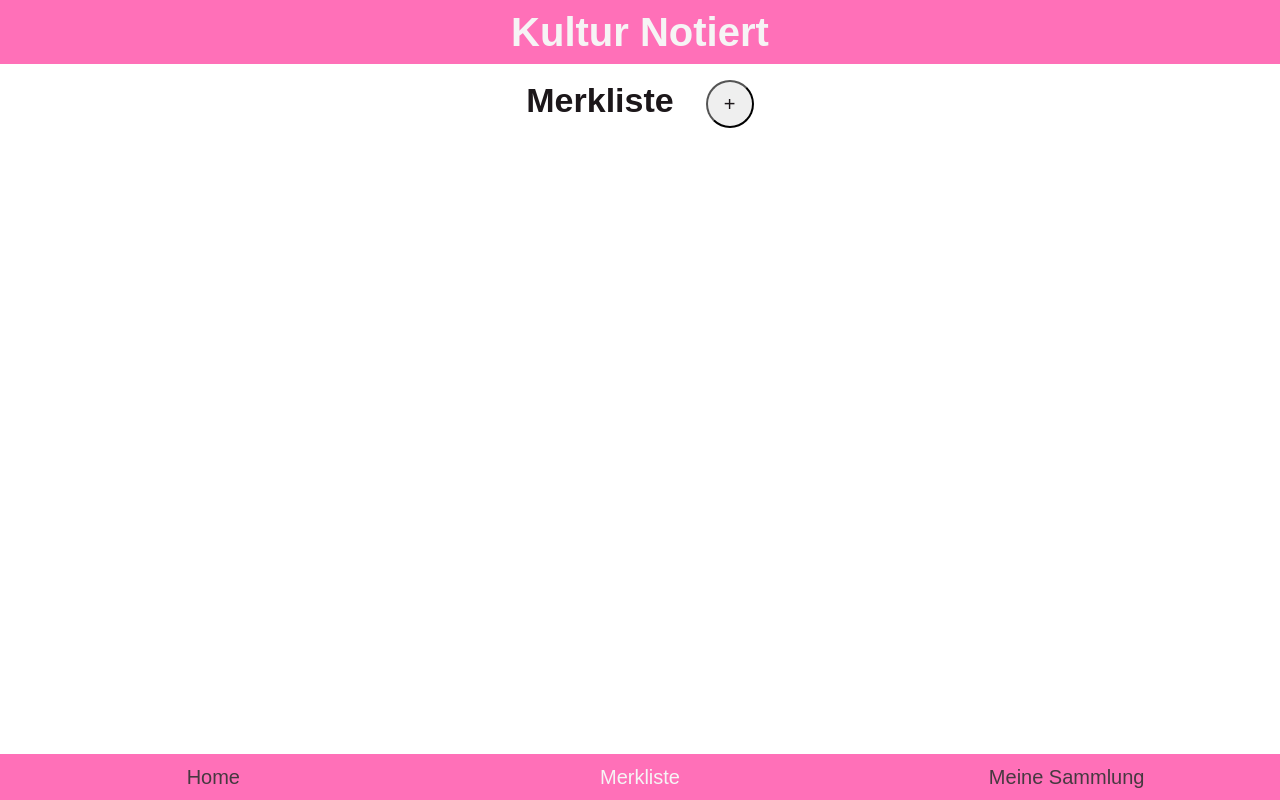
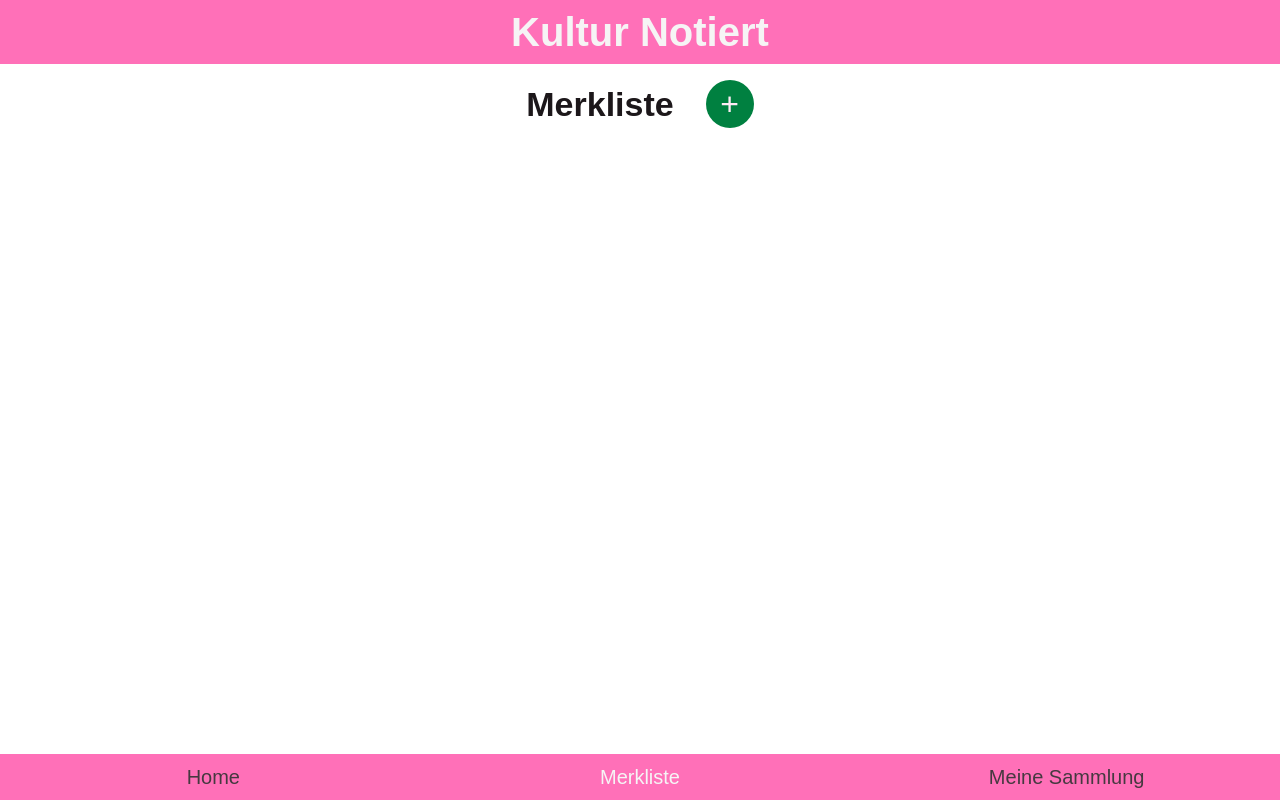
Before and after one commit to felixcanditt/kultur-notiert-vercel, a React (Create React App) app in the folder client/: page /watchlist in a window 1280 px wide. Built offline with nearby package versions, Linux system fonts and the light colour scheme.

Commit message:
minor css changes

```diff
--- a/client/src/components/WatchlistForm.js
+++ b/client/src/components/WatchlistForm.js
@@ -83,7 +83,9 @@ export default function WatchlistForm({
 
   return (
     <Form onKeyDown={handleKeyDown} onSubmit={handleFormSubmission}>
-      <button onClick={handleFormCancelation}>x</button>
+      <button className="closeButton" onClick={handleFormCancelation}>
+        x
+      </button>
       <h3>
         {itemToBeEdited ? 'Eintrag bearbeiten' : 'Neuen Eintrag hinzufügen'}
       </h3>
@@ -144,9 +146,10 @@ const Form = styled.form`
   display: grid;
   gap: 1.5rem;
 
-  button {
+  .closeButton {
     justify-self: end;
-    margin-bottom: -1rem;
+    border: none;
+    font-size: 1.7rem;
   }
 
   h3 {
--- a/client/src/pages/Watchlist.js
+++ b/client/src/pages/Watchlist.js
@@ -47,12 +47,22 @@ export default function Watchlist({
 const TitleWrapper = styled.div`
   display: flex;
   justify-content: center;
+  align-items: center;
+  height: 100%;
   gap: 2rem;
+
+  h2 {
+    margin: 0;
+  }
 
   button {
     height: 3rem;
     width: 3rem;
     border-radius: 50%;
+    border: none;
+    background: var(--secondary-dark);
+    color: var(--primary-lightest);
+    font-size: 2rem;
   }
 `;
 
```
